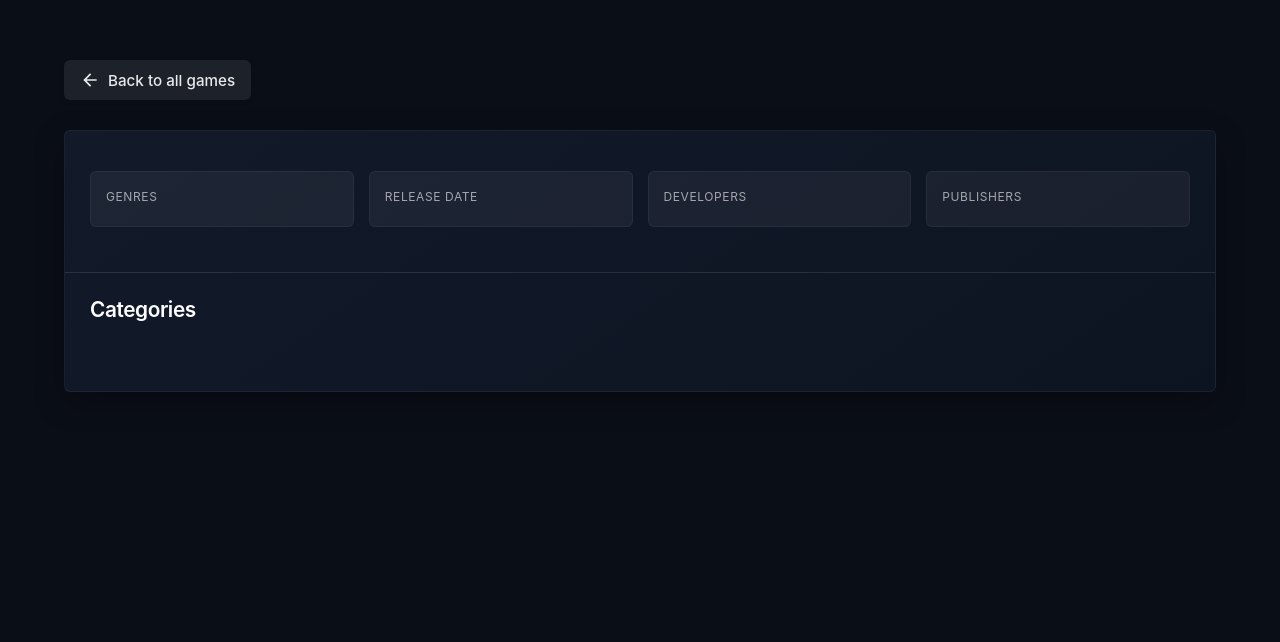
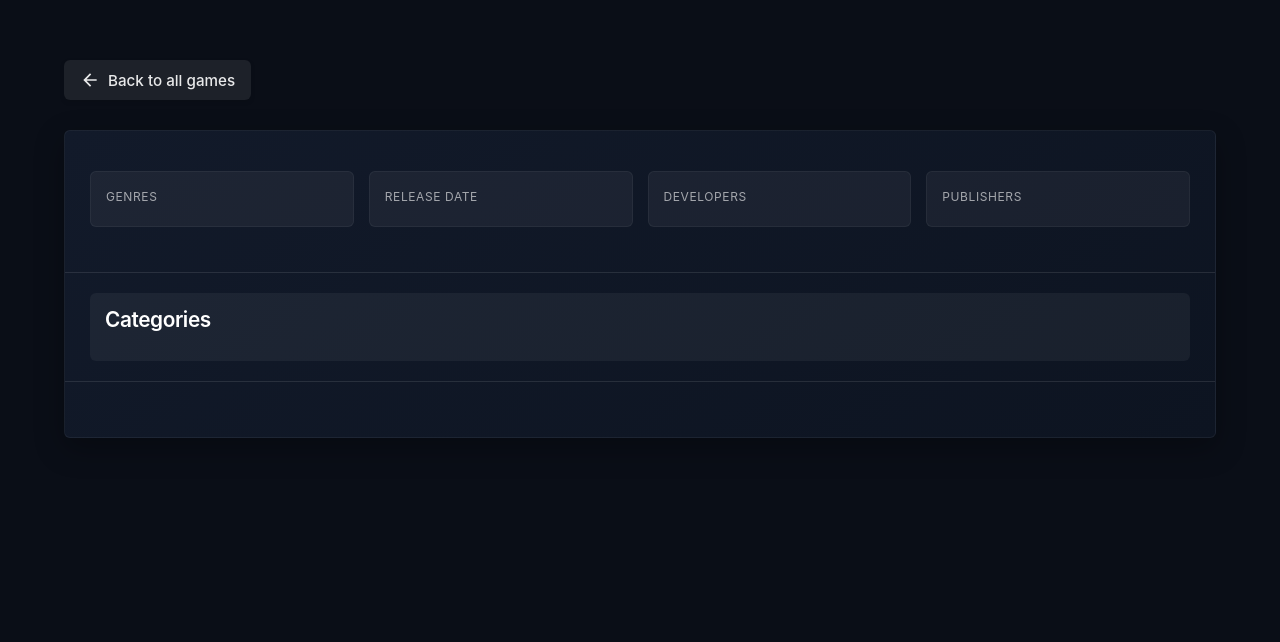
Before and after one commit to spencerboggs/steam-game-viewer, a Flask app: template templates/game_details.html in a window 1280 px wide. Shown: the top 642 px of the page. Run offline with Flask 3, Linux system fonts and the light colour scheme; the template is opened without the code that fills it, so the values that code supplies are empty.

Commit message:
Add files via upload

```diff
--- a/getcover.py
+++ b/getcover.py
@@ -9,7 +9,8 @@ def download_cover(appid, fullrefresh=False, folder='covers'):
         print(f'Skipped: {filepath} already exists.')
         return
 
-    url = f'https://cdn.cloudflare.steamstatic.com/steam/apps/{appid}/library_600x900.jpg'
+    """ url = f'https://cdn.cloudflare.steamstatic.com/steam/apps/{appid}/library_600x900.jpg' """
+    url = f'https://cdn.cloudflare.steamstatic.com/steam/apps/{appid}/header.jpg'
     response = requests.get(url, stream=True)
 
     if response.status_code == 200:
--- a/static/styles.css
+++ b/static/styles.css
@@ -628,17 +628,29 @@ hr {
     font-weight: 500;
     font-size: 0.95rem;
 }
-
-.categories-section {
+.info-sections {
+    display: flex;
+    gap: 20px;
     padding: 0 25px;
+    padding-top: 20px;
     margin: 20px 0;
-    padding-top: 20px;
-    padding-bottom: 15px;
     border-top: 1px solid rgba(255, 255, 255, 0.1);
-
+    flex-wrap: wrap;
 }
 
-.categories-heading {
+.categories-section,
+.description,
+.languages-section {
+    flex: 1;
+    min-width: 300px;
+    border-radius: 6px;
+    padding: 10px 15px;
+    background: rgba(255, 255, 255, 0.05);
+}
+
+.categories-heading,
+.description h2,
+.languages-section h2 {
     font-size: 1.3rem;
     margin: 0 0 15px 0;
     color: white;
@@ -646,7 +658,8 @@ hr {
     letter-spacing: -0.02em;
 }
 
-.categories-list {
+.categories-list,
+.languages-list {
     display: flex;
     flex-wrap: wrap;
     gap: 10px;
--- a/templates/game_details.html
+++ b/templates/game_details.html
@@ -46,6 +46,7 @@
                 </div>
             </div>
 
+            <div class="info-sections">
                 <div class="categories-section">
                     <h2 class="categories-heading">Categories</h2>
                     <div class="categories-list">
@@ -54,16 +55,51 @@
                         {% endfor %}
                     </div>
                 </div>
+            </div>
 
-
-
+            <div class="info-sections">
                 {% if game.short_description %}
                 <div class="description">
                     <h2>About</h2>
                     <p>{{ game.short_description }}</p>
                 </div>
                 {% endif %}
+
+                {% if game.supported_languages %}
+                <div class="languages-section">
+                    <h2>Languages</h2>
+                    <div class="languages-list">
+                        {% set cleaned = game.supported_languages
+                        | striptags
+                        | replace('*', '')
+                        | replace('languages with full audio support', '')
+                        | trim()
+                        %}
+                        {% for lang in cleaned.split(',') %}
+                        <span class="language">{{ lang.strip() }}</span>
+                        {% endfor %}
                     </div>
+                </div>
+                {% endif %}
+            </div>
+        </div>
+
+        <!-- use the price_overview with currency and final_formatted if is_free is false -->
+        <!-- {% if game.is_free %}
+        <div class="price-section">
+            <h2>Price</h2>
+            <p>This game is free to play.</p>
+        </div>
+        {% endif %}
+
+        {% if game.price_overview and game.price_overview.currency and game.price_overview.final_formatted %}
+            <div class="price-section">
+                <h2>Price</h2>
+                <p>{{ game.price_overview.final_formatted }}</p>
+            </div>
+        {% endif %} -->
+
+
     </div>
 </body>
 
```
Also changed, not shown: other parts of static/styles.css (+6 -19 lines), templates/index.html (+11 -11 lines). Lines whose indentation alone changed are shown as unchanged.
